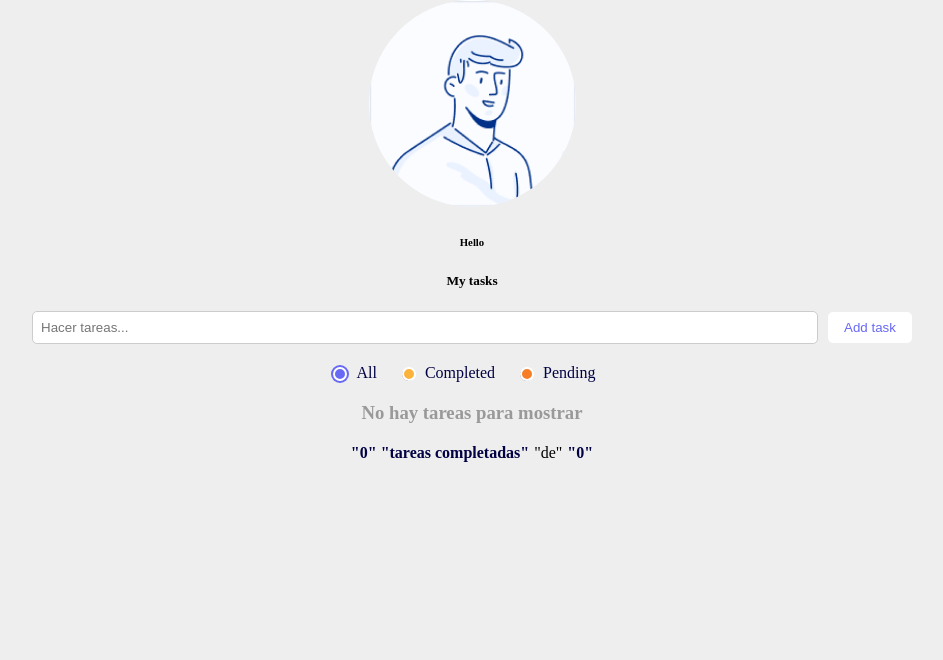
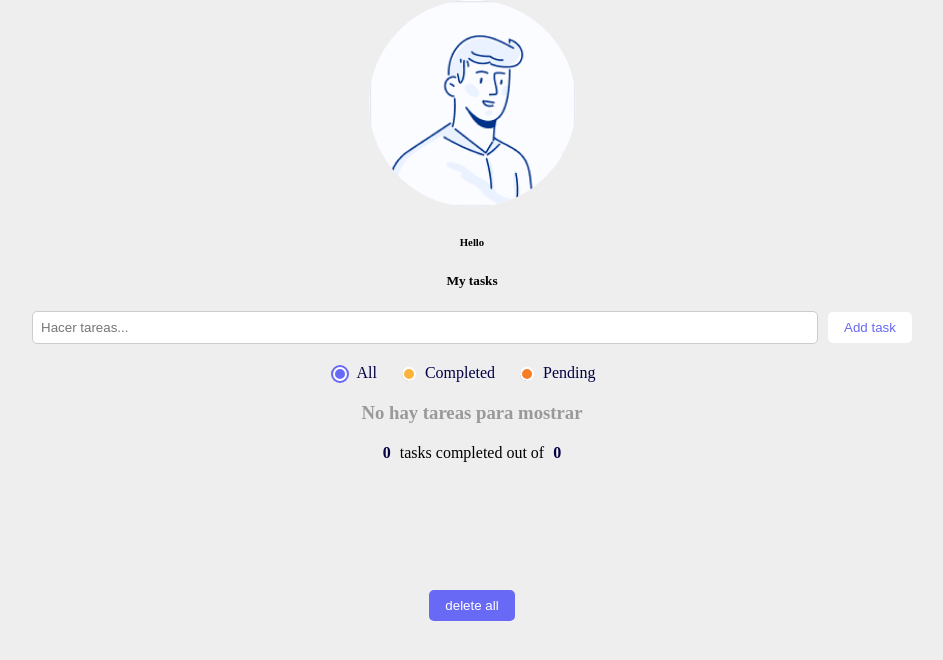
Before and after one commit to sofiacabreraM/web-2024-1, a React (Vite) app: page / in a window 1280 px wide. Shown: the top 660 px of the page, without its empty margins (168-1111 px from the left). Built offline with nearby package versions, Linux system fonts and the light colour scheme.

Commit message:
funciones filtros, eliminar todo, contador tareas

```diff
--- a/src/App.jsx
+++ b/src/App.jsx
@@ -7,6 +7,14 @@ import { List } from './Components/List/List';
 export function App() {
   const [filter, setFilter] = useState('all');
   const [tasks, setTasks] = useState([]);
+  const [completedTasksCount, setCompletedTasksCount] = useState(0);
+  const [totalTasksCount, setTotalTasksCount] = useState(0);
+
+  useEffect(() => {
+    setTotalTasksCount(tasks.length);
+    const completedCount = tasks.reduce((count, task) => count + (task.completed ? 1 : 0), 0);
+    setCompletedTasksCount(completedCount);
+  }, [tasks]);
 
   const handleFilterChange = (selectedFilter) => {
     setFilter(selectedFilter);
@@ -16,13 +24,23 @@ export function App() {
     setTasks([...tasks, { text: task, completed: false }]);
   };
 
+  const handleTaskCheck = () => {
+    setCompletedTasksCount(completedTasksCount + 1);
+    setTotalTasksCount(totalTasksCount + 1);
+  };
+
+  const handleDeleteAll = () => {
+    setTasks([]);
+    setCompletedTasksCount(0);
+    setTotalTasksCount(0);
+  };
 
   return (
     <div>
       <Form onAddTask={handleAddTask} />
       <Filters onFilterChange={handleFilterChange} />
-      <List tasks={tasks} setTasks={setTasks} />
-      <Footer />
+      <List tasks={tasks} setTasks={setTasks} onTaskCheck={handleTaskCheck} />
+      <Footer completedTasksCount={completedTasksCount} totalTasksCount={totalTasksCount} onDeleteAll={handleDeleteAll} />
     </div>
   );
 }
--- a/src/Components/Filters/Filters.jsx
+++ b/src/Components/Filters/Filters.jsx
@@ -11,8 +11,8 @@ export function Filters({ onFilterChange }) {
 
   return (
     <form className='container-filter'>
-      <input type="radio" id="all" name="filter" value="all" checked={selectedFilter === 'all'} onChange={handleFilterChange}  className='all-input'/>
-      <label htmlFor="all" className='all-label'>All </label >
+      <input type="radio" id="all" name="filter" value="all" checked={selectedFilter === 'all'} onChange={handleFilterChange} className='all-input'/>
+      <label htmlFor="all" className='all-label'>All</label>
       <input type="radio" id="completed" name="filter" value="completed" checked={selectedFilter === 'completed'} onChange={handleFilterChange} className='completed-input' />
       <label htmlFor="completed" className='completed-label'>Completed</label>
       <input type="radio" id="pending" name="filter" value="pending" checked={selectedFilter === 'pending'} onChange={handleFilterChange}  className='pending-input'/>
--- a/src/Components/Footer/Footer.css
+++ b/src/Components/Footer/Footer.css
@@ -11,3 +11,12 @@
     margin: 0 5px;
     color: #010143;
   }
+  .delete-all{
+  padding: 8px 16px;
+  background-color: #6869F4;
+  color: white;
+  border: none;
+  border-radius: 5px;
+  cursor: pointer;
+  margin: 10%;
+  }
--- a/src/Components/Footer/Footer.jsx
+++ b/src/Components/Footer/Footer.jsx
@@ -1,14 +1,17 @@
-import './Footer.css'
+import './Footer.css';
 import React from 'react';
 
-export function Footer (){
-    return(
-        <div className='container-footer'>
-        <p>
-            <strong>"0" "tareas completadas"</strong>
-            "de"
-            <strong>"0"</strong>
-            </p>
-        </div>
-    )
+export function Footer({ completedTasksCount, totalTasksCount, onDeleteAll }) {
+  const handleDeleteAll = () => {
+    onDeleteAll();
+  };
+
+  return (
+    <div className='container-footer'>
+      <p>
+        <strong>{completedTasksCount}</strong> tasks completed out of  <strong>{totalTasksCount}</strong>
+      </p>
+      <button className='delete-all' onClick={handleDeleteAll}>delete all</button>
+    </div>
+  );
 }
--- a/src/Components/List/List.jsx
+++ b/src/Components/List/List.jsx
@@ -1,7 +1,7 @@
 import React from 'react';
 import './List.css';
 
-export function List({ tasks, setTasks }) {
+export function List({ tasks, setTasks, onTaskCheck, filter }) {
   const handleDelete = (id) => {
     const updatedTasks = tasks.filter((_, i) => i !== id);
     setTasks(updatedTasks);
@@ -15,15 +15,26 @@ export function List({ tasks, setTasks }) {
       return task;
     });
     setTasks(updatedTasks);
+    onTaskCheck();
   };
+
+  const filteredTasks = tasks.filter(task => {
+    if (filter === 'completed') {
+      return task.completed;
+    } else if (filter === 'pending') {
+      return !task.completed;
+    } else {
+      return true;
+    }
+  });
 
   return (
     <div className='container-list'>
-      {tasks.length > 0 ? (
+      {filteredTasks.length > 0 ? (
         <ul>
-          {tasks.map((task, id) => (
+          {filteredTasks.map((task, id) => (
             <li key={id}>
-              <input type="checkbox" checked={task.completed} onChange={() => handleCheck(id)}  className='input-task'/>
+              <input type="checkbox" checked={task.completed} onChange={() => handleCheck(id)} className='input-task'/>
               <span className={task.completed ? 'completed' : ''}>{task.text}</span>
               <button onClick={() => handleDelete(id)} className='button-task'>Delete</button>
             </li>
```
